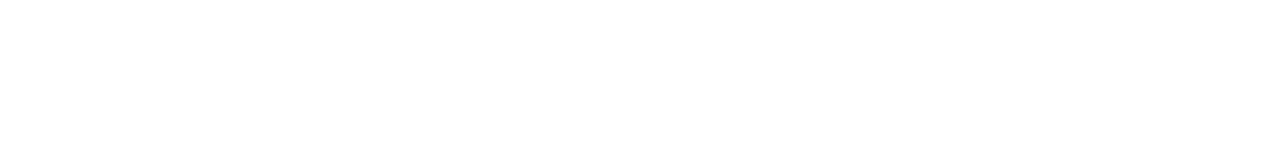
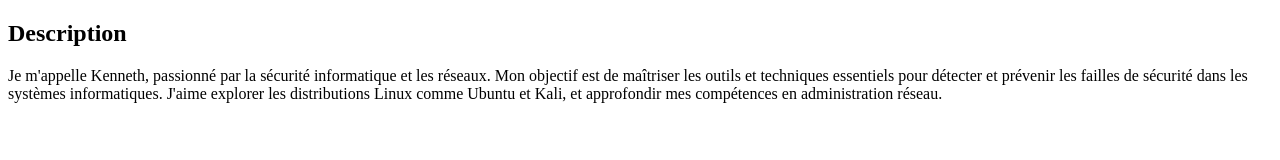
Before and after one commit to kennoStack/mon-cv, a plain HTML site: page index.html in a window 1280 px wide. Drawn offline with Linux system fonts and the light colour scheme.

Commit message:
mise en place de le section description

```diff
--- a/index.html
+++ b/index.html
@@ -7,6 +7,13 @@
     <link rel="stylesheet" href="style.css">
 </head>
 <body>
-
+    <section id="description">
+        <h2>Description</h2>
+        <p>
+            Je m'appelle Kenneth, passionné par la sécurité informatique et les réseaux.
+            Mon objectif est de maîtriser les outils et techniques essentiels pour détecter et prévenir les failles de sécurité
+            dans les systèmes informatiques. J'aime explorer les distributions Linux comme Ubuntu et Kali, et approfondir mes compétences en administration réseau.
+        </p>
+    </section>
 </body>
 </html>
```
